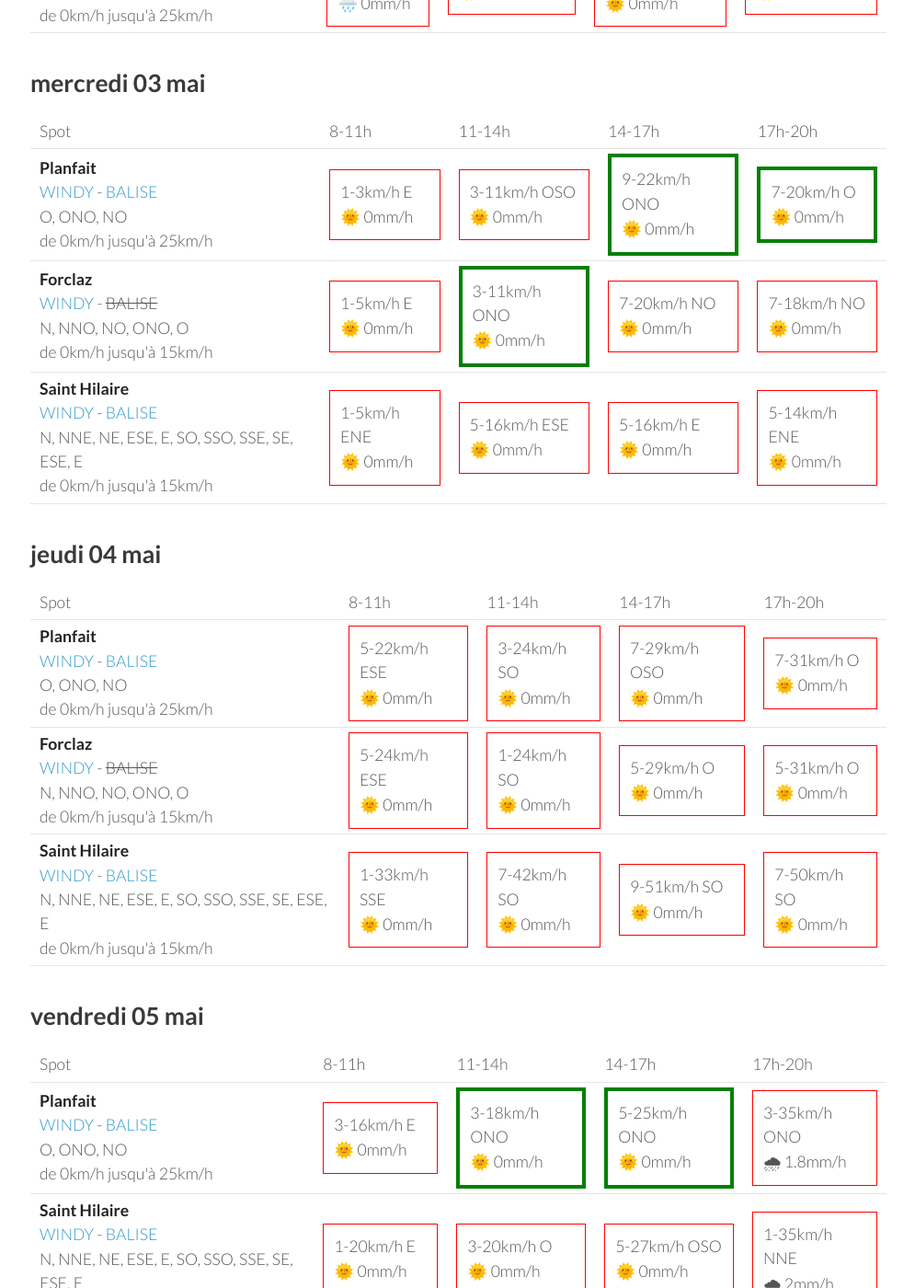
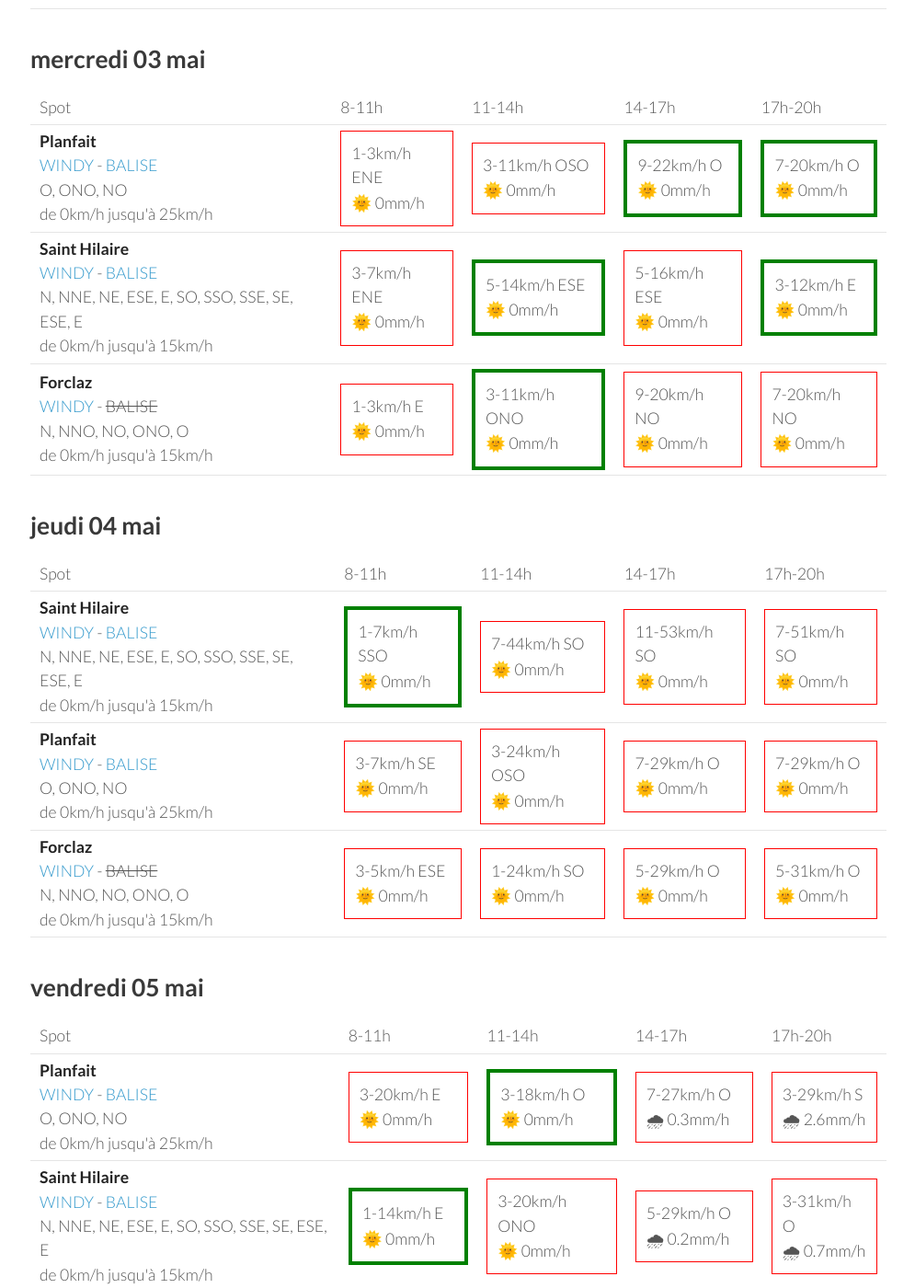
Before and after one commit to parapente-dans-le-nord/parapente-dans-le-nord.github.io, a Jekyll site: the page built from alpes_nord.markdown, in a window 1280 px wide and 1400 px high, scrolled down 707 px. Shown: the whole window at 92% size, without its empty margins (25-1020 px from the left). Built offline with Jekyll 4.4.1, drawn with Linux system fonts in a browser that asks for light colours; some of the changed text lies outside the part shown.

Commit message:
update index.markdown

```diff
--- a/alpes_nord.markdown
+++ b/alpes_nord.markdown
@@ -25,27 +25,27 @@ page mise à jour le mardi 02 mai 17:26
         <td><strong>Forclaz</strong><br><a href="https://windy.com/45.814/6.247?45.375,6.246,8,m:eVwaglz">WINDY</a> - <span class="no-balise"> BALISE </span><br> <span class="vent-favorable">N, NNO, NO, ONO, O</span><br><span class="force-vent">de 0km/h jusqu'à 15km/h</span> </td>
 
             <td><div class="not-flyable"><p>0-0km/h NA</p><p>🌧️ 0mm/h</p></div></td>
-            <td><div class="flyable"><p>5-11km/h NO</p><p>🌞 0mm/h</p></div></td>
-            <td><div class="not-flyable"><p>11-27km/h NO</p><p>🌞 0mm/h</p></div></td>
-            <td><div class="not-flyable"><p>11-29km/h NNO</p><p>🌞 0mm/h</p></div></td>
+            <td><div class="not-flyable"><p>0-0km/h NA</p><p>🌧️ 0mm/h</p></div></td>
+            <td><div class="not-flyable"><p>0-0km/h NA</p><p>🌧️ 0mm/h</p></div></td>
+            <td><div class="not-flyable"><p>11-31km/h N</p><p>🌞 0mm/h</p></div></td>
 
     </tr>
 <tr>
         <td><strong>Saint Hilaire</strong><br><a href="https://windy.com/45.307/5.888?45.087,5.889,9,m:eUFagkX">WINDY</a> - <span class=""><a href="http://www.balisemeteo.com/balise.php?idBalise=61">BALISE</a> </span><br> <span class="vent-favorable">N, NNE, NE, ESE, E, SO, SSO, SSE, SE, ESE, E</span><br><span class="force-vent">de 0km/h jusqu'à 15km/h</span> </td>
 
             <td><div class="not-flyable"><p>0-0km/h NA</p><p>🌧️ 0mm/h</p></div></td>
-            <td><div class="not-flyable"><p>16-38km/h ENE</p><p>🌞 0mm/h</p></div></td>
-            <td><div class="not-flyable"><p>14-37km/h ENE</p><p>🌞 0mm/h</p></div></td>
-            <td><div class="not-flyable"><p>9-29km/h N</p><p>🌞 0mm/h</p></div></td>
+            <td><div class="not-flyable"><p>0-0km/h NA</p><p>🌧️ 0mm/h</p></div></td>
+            <td><div class="not-flyable"><p>0-0km/h NA</p><p>🌧️ 0mm/h</p></div></td>
+            <td><div class="not-flyable"><p>11-33km/h N</p><p>🌞 0mm/h</p></div></td>
 
     </tr>
 <tr>
         <td><strong>Planfait</strong><br><a href="https://windy.com/45.853/6.223?45.415,6.223,8">WINDY</a> - <span class=""><a href="https://www.openwindmap.org/PP496">BALISE</a> </span><br> <span class="vent-favorable">O, ONO, NO</span><br><span class="force-vent">de 0km/h jusqu'à 25km/h</span> </td>
 
             <td><div class="not-flyable"><p>0-0km/h NA</p><p>🌧️ 0mm/h</p></div></td>
-            <td><div class="not-flyable"><p>3-11km/h SO</p><p>🌞 0mm/h</p></div></td>
-            <td><div class="not-flyable"><p>12-31km/h NNO</p><p>🌞 0mm/h</p></div></td>
-            <td><div class="not-flyable"><p>9-29km/h NO</p><p>🌞 0mm/h</p></div></td>
+            <td><div class="not-flyable"><p>0-0km/h NA</p><p>🌧️ 0mm/h</p></div></td>
+            <td><div class="not-flyable"><p>0-0km/h NA</p><p>🌧️ 0mm/h</p></div></td>
+            <td><div class="not-flyable"><p>11-35km/h NNO</p><p>🌞 0mm/h</p></div></td>
 
     </tr>
 
@@ -67,30 +67,30 @@ page mise à jour le mardi 02 mai 17:26
 <tr>
         <td><strong>Planfait</strong><br><a href="https://windy.com/45.853/6.223?45.415,6.223,8">WINDY</a> - <span class=""><a href="https://www.openwindmap.org/PP496">BALISE</a> </span><br> <span class="vent-favorable">O, ONO, NO</span><br><span class="force-vent">de 0km/h jusqu'à 25km/h</span> </td>
 
-            <td><div class="not-flyable"><p>1-3km/h E</p><p>🌞 0mm/h</p></div></td>
+            <td><div class="not-flyable"><p>1-3km/h ENE</p><p>🌞 0mm/h</p></div></td>
             <td><div class="not-flyable"><p>3-11km/h OSO</p><p>🌞 0mm/h</p></div></td>
-            <td><div class="flyable"><p>9-22km/h ONO</p><p>🌞 0mm/h</p></div></td>
+            <td><div class="flyable"><p>9-22km/h O</p><p>🌞 0mm/h</p></div></td>
             <td><div class="flyable"><p>7-20km/h O</p><p>🌞 0mm/h</p></div></td>
+
+
+    </tr>
+<tr>
+        <td><strong>Saint Hilaire</strong><br><a href="https://windy.com/45.307/5.888?45.087,5.889,9,m:eUFagkX">WINDY</a> - <span class=""><a href="http://www.balisemeteo.com/balise.php?idBalise=61">BALISE</a> </span><br> <span class="vent-favorable">N, NNE, NE, ESE, E, SO, SSO, SSE, SE, ESE, E</span><br><span class="force-vent">de 0km/h jusqu'à 15km/h</span> </td>
+
+            <td><div class="not-flyable"><p>3-7km/h ENE</p><p>🌞 0mm/h</p></div></td>
+            <td><div class="flyable"><p>5-14km/h ESE</p><p>🌞 0mm/h</p></div></td>
+            <td><div class="not-flyable"><p>5-16km/h ESE</p><p>🌞 0mm/h</p></div></td>
+            <td><div class="flyable"><p>3-12km/h E</p><p>🌞 0mm/h</p></div></td>
 
 
     </tr>
 <tr>
         <td><strong>Forclaz</strong><br><a href="https://windy.com/45.814/6.247?45.375,6.246,8,m:eVwaglz">WINDY</a> - <span class="no-balise"> BALISE </span><br> <span class="vent-favorable">N, NNO, NO, ONO, O</span><br><span class="force-vent">de 0km/h jusqu'à 15km/h</span> </td>
 
-            <td><div class="not-flyable"><p>1-5km/h E</p><p>🌞 0mm/h</p></div></td>
+            <td><div class="not-flyable"><p>1-3km/h E</p><p>🌞 0mm/h</p></div></td>
             <td><div class="flyable"><p>3-11km/h ONO</p><p>🌞 0mm/h</p></div></td>
+            <td><div class="not-flyable"><p>9-20km/h NO</p><p>🌞 0mm/h</p></div></td>
             <td><div class="not-flyable"><p>7-20km/h NO</p><p>🌞 0mm/h</p></div></td>
-            <td><div class="not-flyable"><p>7-18km/h NO</p><p>🌞 0mm/h</p></div></td>
-
-
-    </tr>
-<tr>
-        <td><strong>Saint Hilaire</strong><br><a href="https://windy.com/45.307/5.888?45.087,5.889,9,m:eUFagkX">WINDY</a> - <span class=""><a href="http://www.balisemeteo.com/balise.php?idBalise=61">BALISE</a> </span><br> <span class="vent-favorable">N, NNE, NE, ESE, E, SO, SSO, SSE, SE, ESE, E</span><br><span class="force-vent">de 0km/h jusqu'à 15km/h</span> </td>
-
-            <td><div class="not-flyable"><p>1-5km/h ENE</p><p>🌞 0mm/h</p></div></td>
-            <td><div class="not-flyable"><p>5-16km/h ESE</p><p>🌞 0mm/h</p></div></td>
-            <td><div class="not-flyable"><p>5-16km/h E</p><p>🌞 0mm/h</p></div></td>
-            <td><div class="not-flyable"><p>5-14km/h ENE</p><p>🌞 0mm/h</p></div></td>
 
 
     </tr>
@@ -111,32 +111,32 @@ page mise à jour le mardi 02 mai 17:26
       <td>17h-20h</td>
     </tr>
 <tr>
+        <td><strong>Saint Hilaire</strong><br><a href="https://windy.com/45.307/5.888?45.087,5.889,9,m:eUFagkX">WINDY</a> - <span class=""><a href="http://www.balisemeteo.com/balise.php?idBalise=61">BALISE</a> </span><br> <span class="vent-favorable">N, NNE, NE, ESE, E, SO, SSO, SSE, SE, ESE, E</span><br><span class="force-vent">de 0km/h jusqu'à 15km/h</span> </td>
+
+            <td><div class="flyable"><p>1-7km/h SSO</p><p>🌞 0mm/h</p></div></td>
+            <td><div class="not-flyable"><p>7-44km/h SO</p><p>🌞 0mm/h</p></div></td>
+            <td><div class="not-flyable"><p>11-53km/h SO</p><p>🌞 0mm/h</p></div></td>
+            <td><div class="not-flyable"><p>7-51km/h SO</p><p>🌞 0mm/h</p></div></td>
+
+
+    </tr>
+<tr>
         <td><strong>Planfait</strong><br><a href="https://windy.com/45.853/6.223?45.415,6.223,8">WINDY</a> - <span class=""><a href="https://www.openwindmap.org/PP496">BALISE</a> </span><br> <span class="vent-favorable">O, ONO, NO</span><br><span class="force-vent">de 0km/h jusqu'à 25km/h</span> </td>
 
-            <td><div class="not-flyable"><p>5-22km/h ESE</p><p>🌞 0mm/h</p></div></td>
-            <td><div class="not-flyable"><p>3-24km/h SO</p><p>🌞 0mm/h</p></div></td>
-            <td><div class="not-flyable"><p>7-29km/h OSO</p><p>🌞 0mm/h</p></div></td>
-            <td><div class="not-flyable"><p>7-31km/h O</p><p>🌞 0mm/h</p></div></td>
+            <td><div class="not-flyable"><p>3-7km/h SE</p><p>🌞 0mm/h</p></div></td>
+            <td><div class="not-flyable"><p>3-24km/h OSO</p><p>🌞 0mm/h</p></div></td>
+            <td><div class="not-flyable"><p>7-29km/h O</p><p>🌞 0mm/h</p></div></td>
+            <td><div class="not-flyable"><p>7-29km/h O</p><p>🌞 0mm/h</p></div></td>
 
 
     </tr>
 <tr>
         <td><strong>Forclaz</strong><br><a href="https://windy.com/45.814/6.247?45.375,6.246,8,m:eVwaglz">WINDY</a> - <span class="no-balise"> BALISE </span><br> <span class="vent-favorable">N, NNO, NO, ONO, O</span><br><span class="force-vent">de 0km/h jusqu'à 15km/h</span> </td>
 
-            <td><div class="not-flyable"><p>5-24km/h ESE</p><p>🌞 0mm/h</p></div></td>
+            <td><div class="not-flyable"><p>3-5km/h ESE</p><p>🌞 0mm/h</p></div></td>
             <td><div class="not-flyable"><p>1-24km/h SO</p><p>🌞 0mm/h</p></div></td>
             <td><div class="not-flyable"><p>5-29km/h O</p><p>🌞 0mm/h</p></div></td>
             <td><div class="not-flyable"><p>5-31km/h O</p><p>🌞 0mm/h</p></div></td>
-
-
-    </tr>
-<tr>
-        <td><strong>Saint Hilaire</strong><br><a href="https://windy.com/45.307/5.888?45.087,5.889,9,m:eUFagkX">WINDY</a> - <span class=""><a href="http://www.balisemeteo.com/balise.php?idBalise=61">BALISE</a> </span><br> <span class="vent-favorable">N, NNE, NE, ESE, E, SO, SSO, SSE, SE, ESE, E</span><br><span class="force-vent">de 0km/h jusqu'à 15km/h</span> </td>
-
-            <td><div class="not-flyable"><p>1-33km/h SSE</p><p>🌞 0mm/h</p></div></td>
-            <td><div class="not-flyable"><p>7-42km/h SO</p><p>🌞 0mm/h</p></div></td>
-            <td><div class="not-flyable"><p>9-51km/h SO</p><p>🌞 0mm/h</p></div></td>
-            <td><div class="not-flyable"><p>7-50km/h SO</p><p>🌞 0mm/h</p></div></td>
 
 
     </tr>
@@ -159,20 +159,20 @@ page mise à jour le mardi 02 mai 17:26
 <tr>
         <td><strong>Planfait</strong><br><a href="https://windy.com/45.853/6.223?45.415,6.223,8">WINDY</a> - <span class=""><a href="https://www.openwindmap.org/PP496">BALISE</a> </span><br> <span class="vent-favorable">O, ONO, NO</span><br><span class="force-vent">de 0km/h jusqu'à 25km/h</span> </td>
 
-            <td><div class="not-flyable"><p>3-16km/h E</p><p>🌞 0mm/h</p></div></td>
-            <td><div class="flyable"><p>3-18km/h ONO</p><p>🌞 0mm/h</p></div></td>
-            <td><div class="flyable"><p>5-25km/h ONO</p><p>🌞 0mm/h</p></div></td>
-            <td><div class="not-flyable"><p>3-35km/h ONO</p><p>🌧 1.8mm/h</p></div></td>
+            <td><div class="not-flyable"><p>3-20km/h E</p><p>🌞 0mm/h</p></div></td>
+            <td><div class="flyable"><p>3-18km/h O</p><p>🌞 0mm/h</p></div></td>
+            <td><div class="not-flyable"><p>7-27km/h O</p><p>🌧 0.3mm/h</p></div></td>
+            <td><div class="not-flyable"><p>3-29km/h S</p><p>🌧 2.6mm/h</p></div></td>
 
 
     </tr>
 <tr>
         <td><strong>Saint Hilaire</strong><br><a href="https://windy.com/45.307/5.888?45.087,5.889,9,m:eUFagkX">WINDY</a> - <span class=""><a href="http://www.balisemeteo.com/balise.php?idBalise=61">BALISE</a> </span><br> <span class="vent-favorable">N, NNE, NE, ESE, E, SO, SSO, SSE, SE, ESE, E</span><br><span class="force-vent">de 0km/h jusqu'à 15km/h</span> </td>
 
-            <td><div class="not-flyable"><p>1-20km/h E</p><p>🌞 0mm/h</p></div></td>
-            <td><div class="not-flyable"><p>3-20km/h O</p><p>🌞 0mm/h</p></div></td>
-            <td><div class="not-flyable"><p>5-27km/h OSO</p><p>🌞 0mm/h</p></div></td>
-            <td><div class="not-flyable"><p>1-35km/h NNE</p><p>🌧 2mm/h</p></div></td>
+            <td><div class="flyable"><p>1-14km/h E</p><p>🌞 0mm/h</p></div></td>
+            <td><div class="not-flyable"><p>3-20km/h ONO</p><p>🌞 0mm/h</p></div></td>
+            <td><div class="not-flyable"><p>5-29km/h O</p><p>🌧 0.2mm/h</p></div></td>
+            <td><div class="not-flyable"><p>3-31km/h O</p><p>🌧 0.7mm/h</p></div></td>
 
 
     </tr>
@@ -205,10 +205,10 @@ page mise à jour le mardi 02 mai 17:26
 <tr>
         <td><strong>Planfait</strong><br><a href="https://windy.com/45.853/6.223?45.415,6.223,8">WINDY</a> - <span class=""><a href="https://www.openwindmap.org/PP496">BALISE</a> </span><br> <span class="vent-favorable">O, ONO, NO</span><br><span class="force-vent">de 0km/h jusqu'à 25km/h</span> </td>
 
-            <td><div class="not-flyable"><p>5-16km/h E</p><p>🌞 0mm/h</p></div></td>
-            <td><div class="not-flyable"><p>1-18km/h SO</p><p>🌞 0mm/h</p></div></td>
-            <td><div class="flyable"><p>5-25km/h O</p><p>🌞 0mm/h</p></div></td>
-            <td><div class="not-flyable"><p>5-27km/h O</p><p>🌞 0mm/h</p></div></td>
+            <td><div class="not-flyable"><p>5-18km/h ESE</p><p>🌞 0mm/h</p></div></td>
+            <td><div class="not-flyable"><p>1-20km/h S</p><p>🌞 0mm/h</p></div></td>
+            <td><div class="not-flyable"><p>3-27km/h OSO</p><p>🌞 0mm/h</p></div></td>
+            <td><div class="not-flyable"><p>5-27km/h OSO</p><p>🌞 0mm/h</p></div></td>
 
 
     </tr>
@@ -249,22 +249,22 @@ page mise à jour le mardi 02 mai 17:26
       <td>17h-20h</td>
     </tr>
 <tr>
+        <td><strong>Planfait</strong><br><a href="https://windy.com/45.853/6.223?45.415,6.223,8">WINDY</a> - <span class=""><a href="https://www.openwindmap.org/PP496">BALISE</a> </span><br> <span class="vent-favorable">O, ONO, NO</span><br><span class="force-vent">de 0km/h jusqu'à 25km/h</span> </td>
+
+            <td><div class="not-flyable"><p>1-16km/h SSE</p><p>🌞 0mm/h</p></div></td>
+            <td><div class="flyable"><p>1-18km/h ONO</p><p>🌧 0.2mm/h</p></div></td>
+            <td><div class="flyable"><p>1-18km/h ONO</p><p>🌧 0.4mm/h</p></div></td>
+            <td><div class="flyable"><p>3-24km/h O</p><p>🌧 1.3mm/h</p></div></td>
+
+
+    </tr>
+<tr>
         <td><strong>Forclaz</strong><br><a href="https://windy.com/45.814/6.247?45.375,6.246,8,m:eVwaglz">WINDY</a> - <span class="no-balise"> BALISE </span><br> <span class="vent-favorable">N, NNO, NO, ONO, O</span><br><span class="force-vent">de 0km/h jusqu'à 15km/h</span> </td>
 
             <td><div class="not-flyable"><p>0-25km/h NE</p><p>🌧 0.7mm/h</p></div></td>
             <td><div class="flyable"><p>1-14km/h NO</p><p>🌧 2.4mm/h</p></div></td>
             <td><div class="not-flyable"><p>1-16km/h NNE</p><p>🌧 3mm/h</p></div></td>
             <td><div class="flyable"><p>1-14km/h NO</p><p>🌧 1.2mm/h</p></div></td>
-
-
-    </tr>
-<tr>
-        <td><strong>Planfait</strong><br><a href="https://windy.com/45.853/6.223?45.415,6.223,8">WINDY</a> - <span class=""><a href="https://www.openwindmap.org/PP496">BALISE</a> </span><br> <span class="vent-favorable">O, ONO, NO</span><br><span class="force-vent">de 0km/h jusqu'à 25km/h</span> </td>
-
-            <td><div class="not-flyable"><p>1-24km/h S</p><p>🌧 0.6mm/h</p></div></td>
-            <td><div class="flyable"><p>1-16km/h ONO</p><p>🌧 2.5mm/h</p></div></td>
-            <td><div class="not-flyable"><p>0-16km/h N</p><p>🌧 3.4mm/h</p></div></td>
-            <td><div class="flyable"><p>1-14km/h ONO</p><p>🌧 0.9mm/h</p></div></td>
 
 
     </tr>
```
Also changed, not shown: other parts of alpes_nord.markdown (+1 -1 lines).
